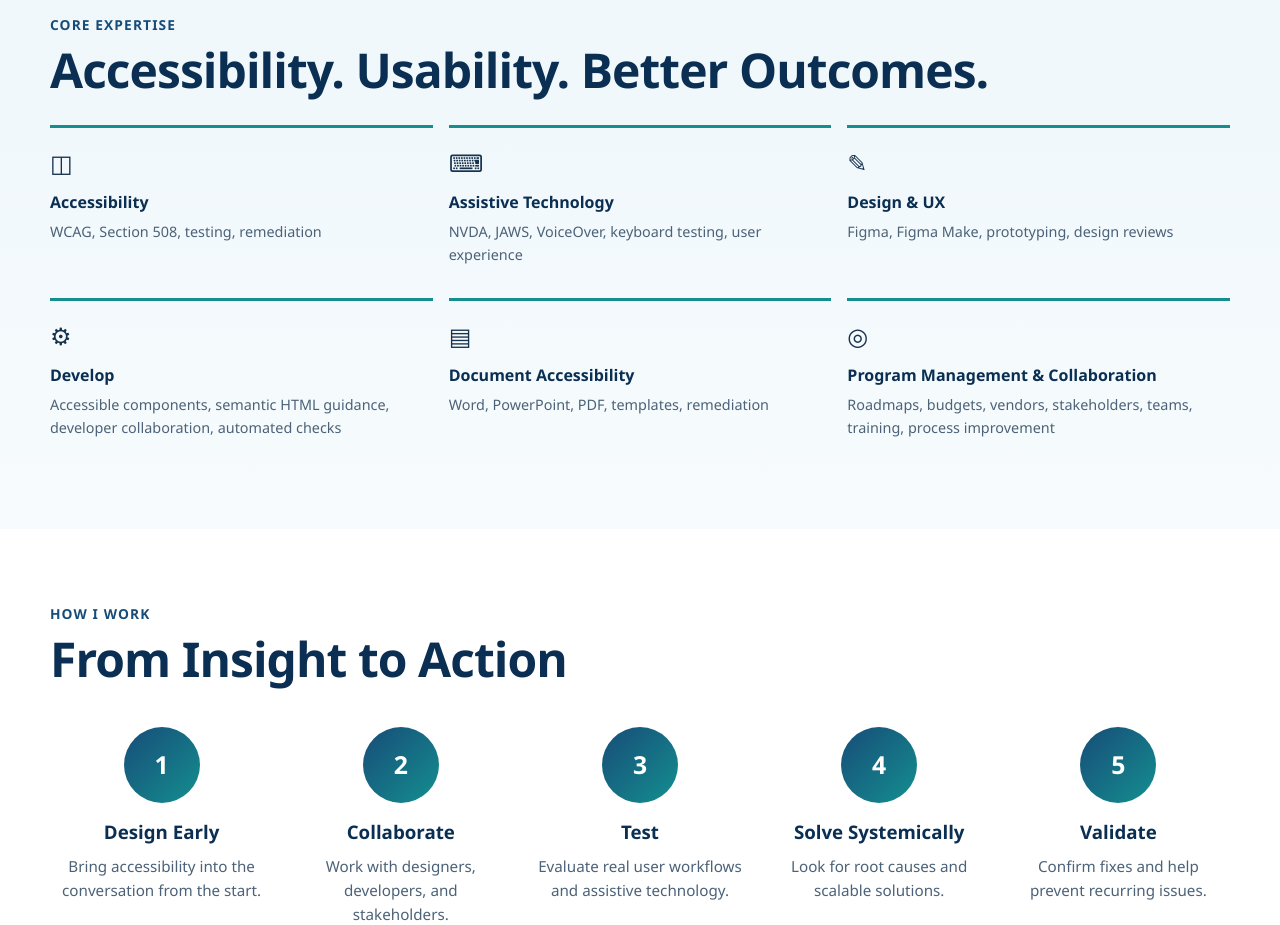
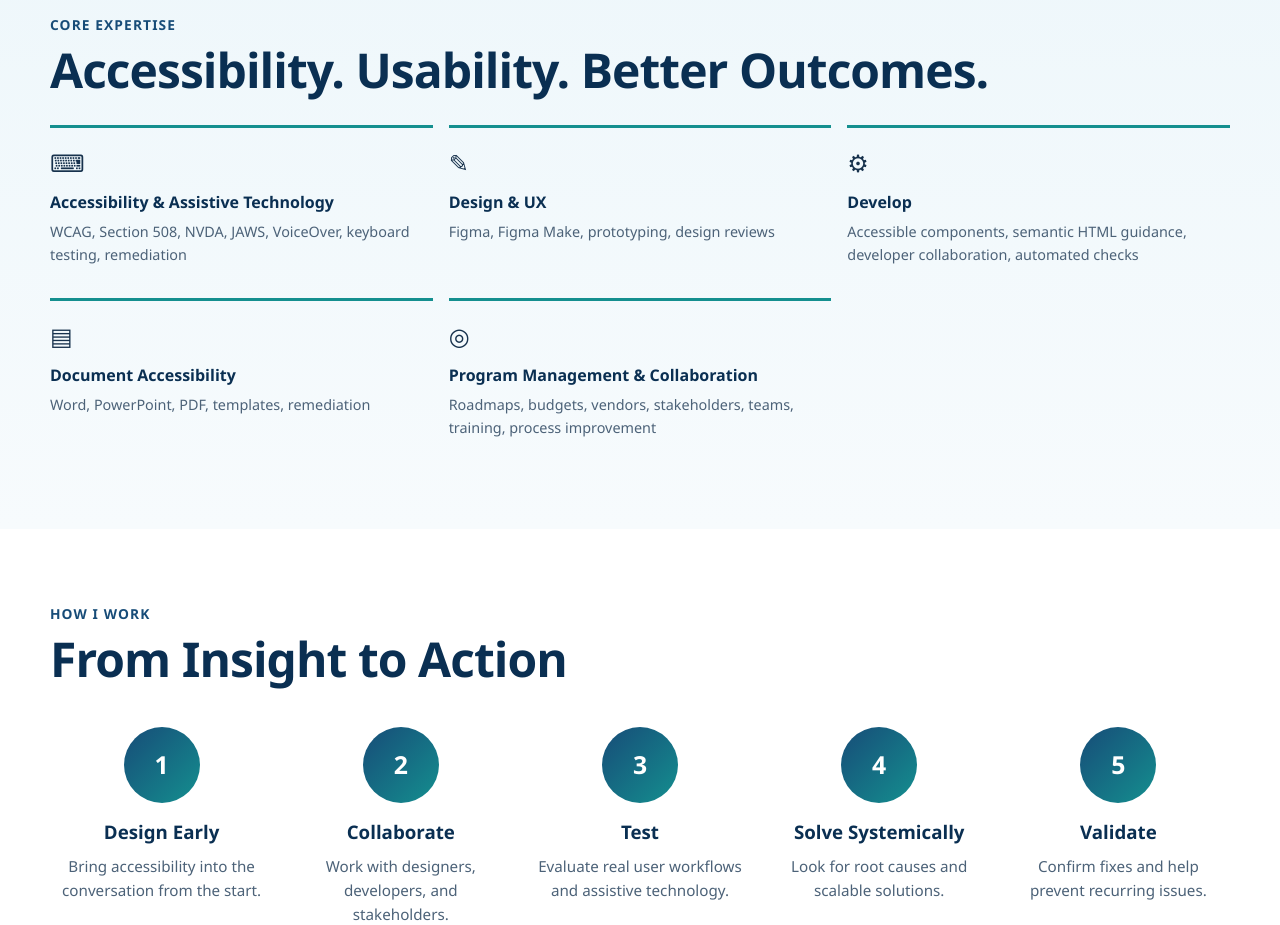
Before and after one commit to annmariedittell/annmariedittell.github.io, a plain HTML site: page index.html in a window 1280 px wide. Shown: the part 900-1825 px from the top of the page. Drawn offline with Linux system fonts and the light colour scheme.

Commit message:
Combine accessibility and assistive technology expertise

```diff
--- a/index.html
+++ b/index.html
@@ -54,8 +54,7 @@
         <p class="eyebrow">Core expertise</p>
         <h2 id="expertise-title">Accessibility. Usability. Better Outcomes.</h2>
         <div class="expertise-grid">
-          <div class="expertise-item"><div class="expertise-icon" aria-hidden="true">◫</div><h3>Accessibility</h3><p>WCAG, Section 508, testing, remediation</p></div>
-          <div class="expertise-item"><div class="expertise-icon" aria-hidden="true">⌨</div><h3>Assistive Technology</h3><p>NVDA, JAWS, VoiceOver, keyboard testing, user experience</p></div>
+          <div class="expertise-item"><div class="expertise-icon" aria-hidden="true">⌨</div><h3>Accessibility &amp; Assistive Technology</h3><p>WCAG, Section 508, NVDA, JAWS, VoiceOver, keyboard testing, remediation</p></div>
           <div class="expertise-item"><div class="expertise-icon" aria-hidden="true">✎</div><h3>Design & UX</h3><p>Figma, Figma Make, prototyping, design reviews</p></div>
           <div class="expertise-item"><div class="expertise-icon" aria-hidden="true">⚙</div><h3>Develop</h3><p>Accessible components, semantic HTML guidance, developer collaboration, automated checks</p></div>
           <div class="expertise-item"><div class="expertise-icon" aria-hidden="true">▤</div><h3>Document Accessibility</h3><p>Word, PowerPoint, PDF, templates, remediation</p></div>
```
